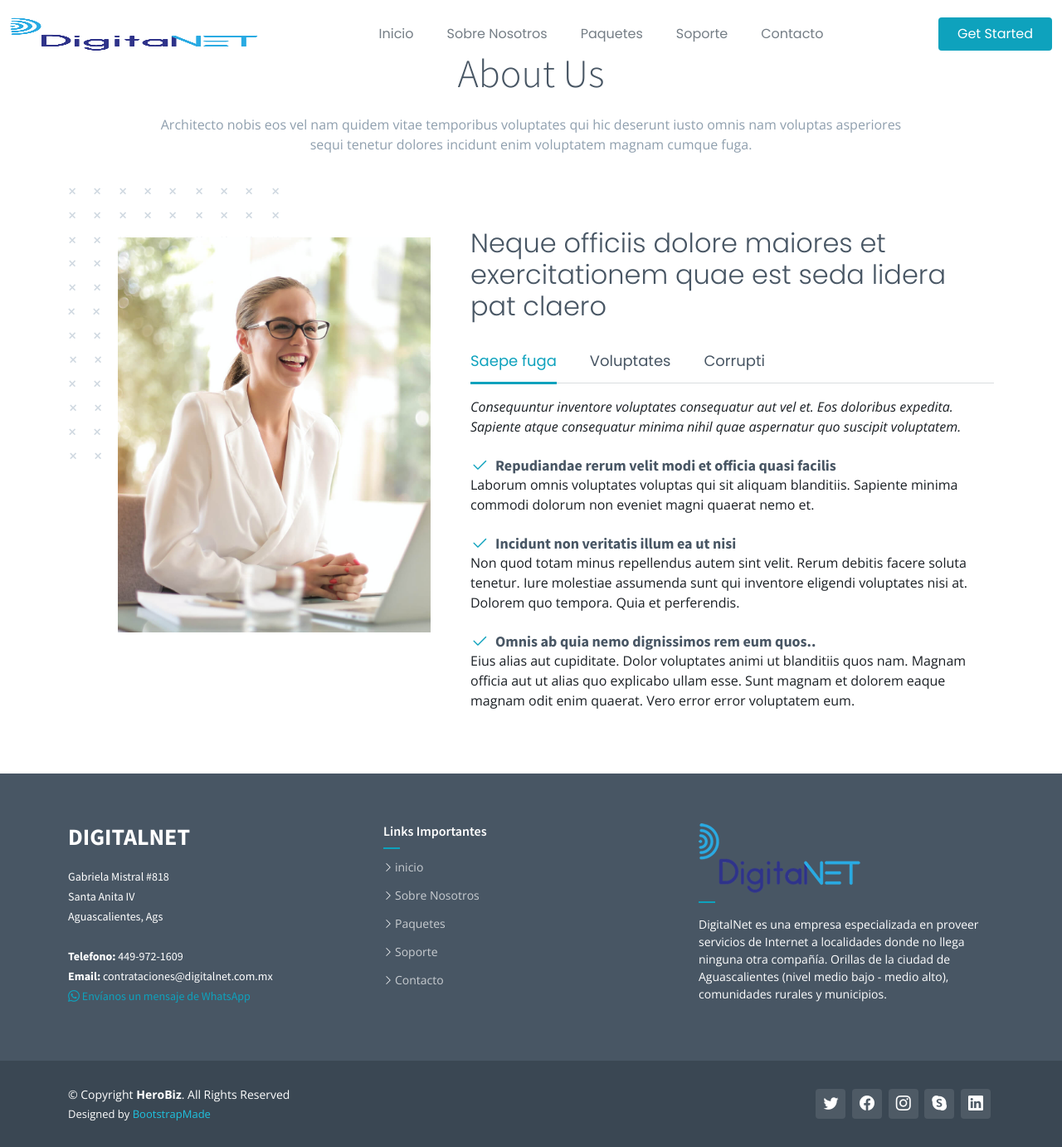
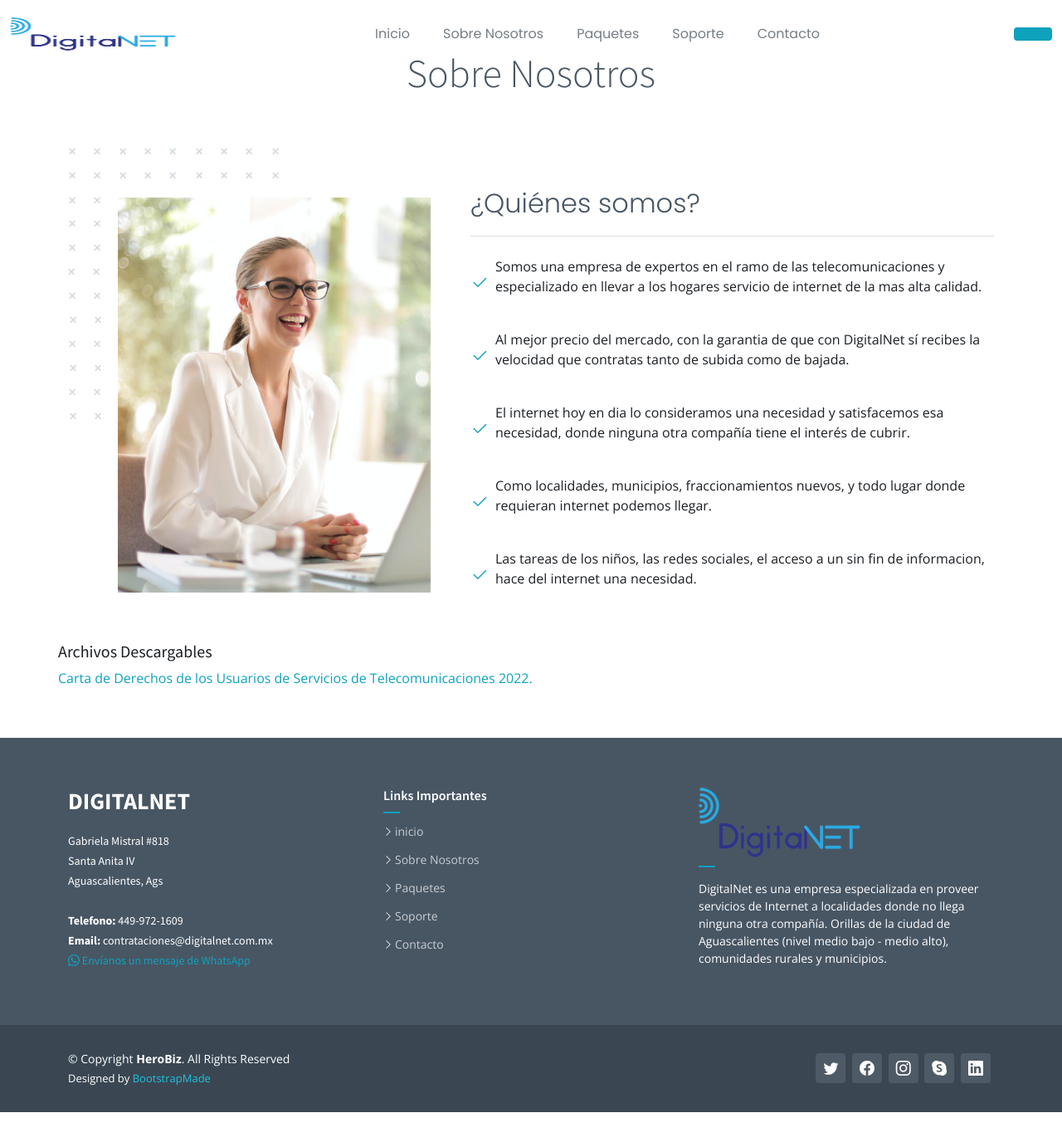
Before and after one commit to Danilgopez1702/sistema_clientes, a PHP site: page /nosotros.php in a window 1280 px wide. Shown: the whole page at 83% size. After the commit the page ends 1340 px from the top, so only its background shows below. Run offline with PHP 8.4, Linux system fonts and the light colour scheme.

Commit message:
casi completo

```diff
--- a/header/header.php
+++ b/header/header.php
@@ -40,7 +40,7 @@
     <div class="container-fluid d-flex align-items-center justify-content-between">
 
       <a href="index.php" class="logo d-flex align-items-center scrollto me-auto me-lg-0">
-         <img src="img/logo_ok.png" style=" height:250px; width: 300px;">
+         <img src="img/logo_footer.png" style=" height:300px; width:200px;">
       </a>
 
       <nav id="navbar" class="navbar">
@@ -55,8 +55,7 @@
         </ul>
         <i class="bi bi-list mobile-nav-toggle d-none"></i>
       </nav><!-- .navbar -->
-
-      <a class="btn-getstarted scrollto" href="index.html#about">Get Started</a>
+      <a class="btn-getstarted scrollto" href="#"></a>
 
     </div>
   </header><!-- End Header -->
--- a/header/header2.php
+++ b/header/header2.php
@@ -39,7 +39,7 @@
       </div>
 
       <div class="col-lg-4 col-md-6 footer-newsletter">
-        <h4><img src="assets/img/logo_footer.png"></h4>
+        <h4><img src="img/logo_footer.png"></h4>
         <p>DigitalNet es una empresa especializada en proveer servicios de Internet a localidades donde no llega ninguna otra compañía. Orillas de la ciudad de Aguascalientes (nivel medio bajo - medio alto), comunidades rurales y municipios.</p>
 
 
--- a/nosotros.php
+++ b/nosotros.php
@@ -6,8 +6,8 @@
       <div class="container" data-aos="fade-up">
 
         <div class="section-header">
-          <h2>About Us</h2>
-          <p>Architecto nobis eos vel nam quidem vitae temporibus voluptates qui hic deserunt iusto omnis nam voluptas asperiores sequi tenetur dolores incidunt enim voluptatem magnam cumque fuga.</p>
+          <h2>Sobre Nosotros</h2>
+          <p></p>
         </div>
 
         <div class="row g-4 g-lg-5" data-aos="fade-up" data-aos-delay="200">
@@ -19,94 +19,61 @@
           </div>
 
           <div class="col-lg-7">
-            <h3 class="pt-0 pt-lg-5">Neque officiis dolore maiores et exercitationem quae est seda lidera pat claero</h3>
+            <h3 class="pt-0 pt-lg-5">¿Quiénes somos?</h3>
 
             <!-- Tabs -->
             <ul class="nav nav-pills mb-3">
-              <li><a class="nav-link active" data-bs-toggle="pill" href="#tab1">Saepe fuga</a></li>
-              <li><a class="nav-link" data-bs-toggle="pill" href="#tab2">Voluptates</a></li>
-              <li><a class="nav-link" data-bs-toggle="pill" href="#tab3">Corrupti</a></li>
+              <li></li>
             </ul><!-- End Tabs -->
 
             <!-- Tab Content -->
             <div class="tab-content">
 
-              <div class="tab-pane fade show active" id="tab1">
-
-                <p class="fst-italic">Consequuntur inventore voluptates consequatur aut vel et. Eos doloribus expedita. Sapiente atque consequatur minima nihil quae aspernatur quo suscipit voluptatem.</p>
+              <div class="tab-pane fade show active" >
 
                 <div class="d-flex align-items-center mt-4">
                   <i class="bi bi-check2"></i>
-                  <h4>Repudiandae rerum velit modi et officia quasi facilis</h4>
+                <p>Somos una empresa de expertos en el ramo de las telecomunicaciones y especializado en llevar a los hogares servicio de internet de la mas alta calidad.</p>
                 </div>
-                <p>Laborum omnis voluptates voluptas qui sit aliquam blanditiis. Sapiente minima commodi dolorum non eveniet magni quaerat nemo et.</p>
 
                 <div class="d-flex align-items-center mt-4">
                   <i class="bi bi-check2"></i>
-                  <h4>Incidunt non veritatis illum ea ut nisi</h4>
+                <p>Al mejor precio del mercado, con la garantia de que con DigitalNet sí recibes la velocidad que contratas tanto de subida como de bajada.</p>
                 </div>
-                <p>Non quod totam minus repellendus autem sint velit. Rerum debitis facere soluta tenetur. Iure molestiae assumenda sunt qui inventore eligendi voluptates nisi at. Dolorem quo tempora. Quia et perferendis.</p>
 
                 <div class="d-flex align-items-center mt-4">
                   <i class="bi bi-check2"></i>
-                  <h4>Omnis ab quia nemo dignissimos rem eum quos..</h4>
+                <p>El internet hoy en dia lo consideramos una necesidad y satisfacemos esa necesidad, donde ninguna otra compañía tiene el interés de cubrir.</p>
                 </div>
-                <p>Eius alias aut cupiditate. Dolor voluptates animi ut blanditiis quos nam. Magnam officia aut ut alias quo explicabo ullam esse. Sunt magnam et dolorem eaque magnam odit enim quaerat. Vero error error voluptatem eum.</p>
+
+                <div class="d-flex align-items-center mt-4">
+                  <i class="bi bi-check2"></i>
+                <p>Como localidades, municipios, fraccionamientos nuevos, y todo lugar donde requieran internet podemos llegar.</p>
+                </div>
+
+                <div class="d-flex align-items-center mt-4">
+                  <i class="bi bi-check2"></i>
+                <p>Las tareas de los niños, las redes sociales, el acceso a un sin fin de informacion, hace del internet una necesidad.</p>
+                </div>
+
 
               </div><!-- End Tab 1 Content -->
 
-              <div class="tab-pane fade show" id="tab2">
-
-                <p class="fst-italic">Consequuntur inventore voluptates consequatur aut vel et. Eos doloribus expedita. Sapiente atque consequatur minima nihil quae aspernatur quo suscipit voluptatem.</p>
-
-                <div class="d-flex align-items-center mt-4">
-                  <i class="bi bi-check2"></i>
-                  <h4>Repudiandae rerum velit modi et officia quasi facilis</h4>
-                </div>
-                <p>Laborum omnis voluptates voluptas qui sit aliquam blanditiis. Sapiente minima commodi dolorum non eveniet magni quaerat nemo et.</p>
-
-                <div class="d-flex align-items-center mt-4">
-                  <i class="bi bi-check2"></i>
-                  <h4>Incidunt non veritatis illum ea ut nisi</h4>
-                </div>
-                <p>Non quod totam minus repellendus autem sint velit. Rerum debitis facere soluta tenetur. Iure molestiae assumenda sunt qui inventore eligendi voluptates nisi at. Dolorem quo tempora. Quia et perferendis.</p>
-
-                <div class="d-flex align-items-center mt-4">
-                  <i class="bi bi-check2"></i>
-                  <h4>Omnis ab quia nemo dignissimos rem eum quos..</h4>
-                </div>
-                <p>Eius alias aut cupiditate. Dolor voluptates animi ut blanditiis quos nam. Magnam officia aut ut alias quo explicabo ullam esse. Sunt magnam et dolorem eaque magnam odit enim quaerat. Vero error error voluptatem eum.</p>
-
-              </div><!-- End Tab 2 Content -->
-
-              <div class="tab-pane fade show" id="tab3">
-
-                <p class="fst-italic">Consequuntur inventore voluptates consequatur aut vel et. Eos doloribus expedita. Sapiente atque consequatur minima nihil quae aspernatur quo suscipit voluptatem.</p>
-
-                <div class="d-flex align-items-center mt-4">
-                  <i class="bi bi-check2"></i>
-                  <h4>Repudiandae rerum velit modi et officia quasi facilis</h4>
-                </div>
-                <p>Laborum omnis voluptates voluptas qui sit aliquam blanditiis. Sapiente minima commodi dolorum non eveniet magni quaerat nemo et.</p>
-
-                <div class="d-flex align-items-center mt-4">
-                  <i class="bi bi-check2"></i>
-                  <h4>Incidunt non veritatis illum ea ut nisi</h4>
-                </div>
-                <p>Non quod totam minus repellendus autem sint velit. Rerum debitis facere soluta tenetur. Iure molestiae assumenda sunt qui inventore eligendi voluptates nisi at. Dolorem quo tempora. Quia et perferendis.</p>
-
-                <div class="d-flex align-items-center mt-4">
-                  <i class="bi bi-check2"></i>
-                  <h4>Omnis ab quia nemo dignissimos rem eum quos..</h4>
-                </div>
-                <p>Eius alias aut cupiditate. Dolor voluptates animi ut blanditiis quos nam. Magnam officia aut ut alias quo explicabo ullam esse. Sunt magnam et dolorem eaque magnam odit enim quaerat. Vero error error voluptatem eum.</p>
-
-              </div><!-- End Tab 3 Content -->
-
             </div>
 
+
           </div>
+          <div class="row">
+            <div class="col-lg-8">
+            <br><br>
+              <div class="info">
 
+                <h5>Archivos Descargables</h5>
+                <a target="_blank" href="archivos/cartadederechosdelosusuariosdeserviciosdetelecomunicaciones2022.pdf">Carta de Derechos de los Usuarios de Servicios de Telecomunicaciones 2022.</a>
+
+              </div>
+            </div>
+          </div>
         </div>
 
       </div>
```
Also changed, not shown: contacto.php (+21 -14 lines), paquetes.php (+14 -52 lines), img/logo_footer.png (renamed from assets/img/logo_footer.png), 1 other file.
